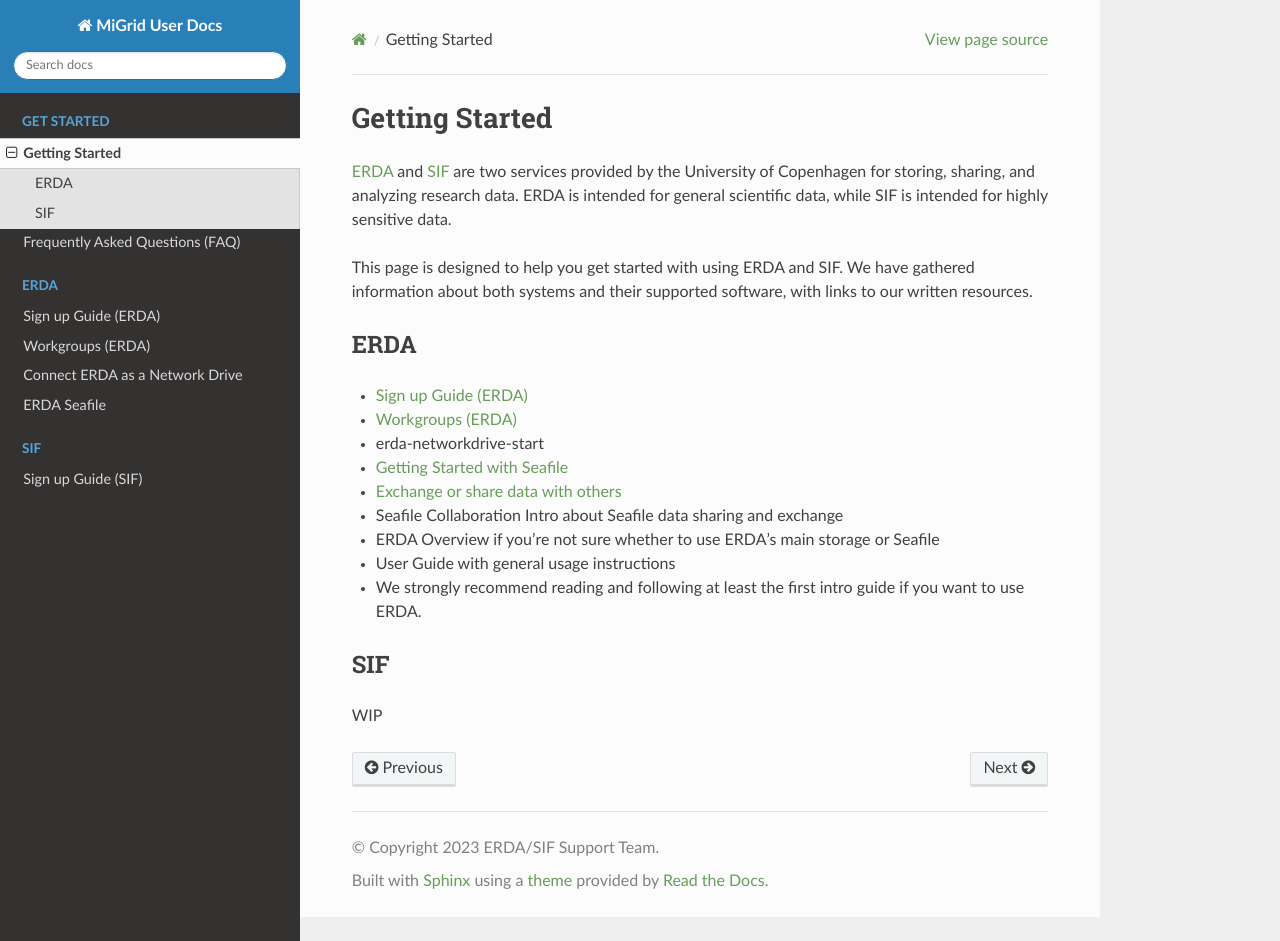
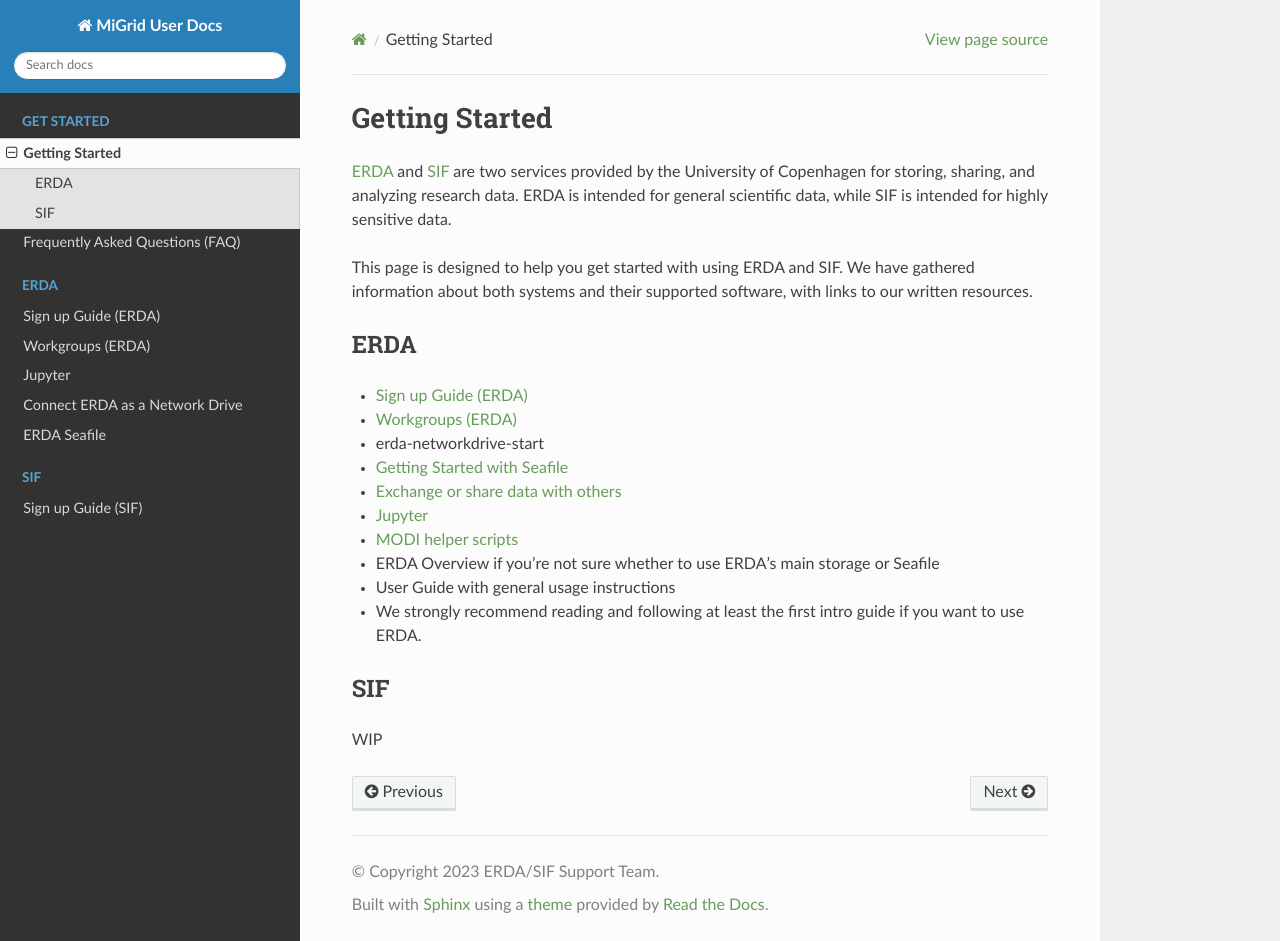
Before and after one commit to ucphhpc/migrid-user-docs, a Sphinx documentation site: the page built from docs/sections/getting-started/index.rst, in a window 1280 px wide and 941 px high. Built offline with Sphinx 7.4.7 and the Read the Docs theme 2.0.0, drawn with Linux system fonts in a browser that asks for light colours.

Commit message:
Added an unfinished Jupyter page for DAG and MODI

```diff
--- a/docs/index.rst
+++ b/docs/index.rst
@@ -16,6 +16,7 @@
 
    sections/erda/signup/index
    sections/erda/workgroup/index
+   sections/erda/jupyter/index
    sections/erda/networkdrive/index
    sections/erda/seafile/index
 
--- a/docs/sections/getting-started/index.rst
+++ b/docs/sections/getting-started/index.rst
@@ -20,7 +20,8 @@
 * :ref:`erda-networkdrive-start`
 * :ref:`erda-seafile-gettingstarted`
 * :ref:`erda-seafile-share`
-* Seafile Collaboration Intro about Seafile data sharing and exchange
+* :ref:`erda-jupyter-start`
+* `MODI helper scripts <https://modi-helper-scripts.readthedocs.io/en/latest/index.html>`_
 * ERDA Overview if you're not sure whether to use ERDA's main storage or Seafile
 * User Guide with general usage instructions
 * We strongly recommend reading and following at least the first intro guide if you want to use ERDA.
```
Also changed, not shown: docs/sections/erda/jupyter/index.rst (added, +7 -0 lines).
